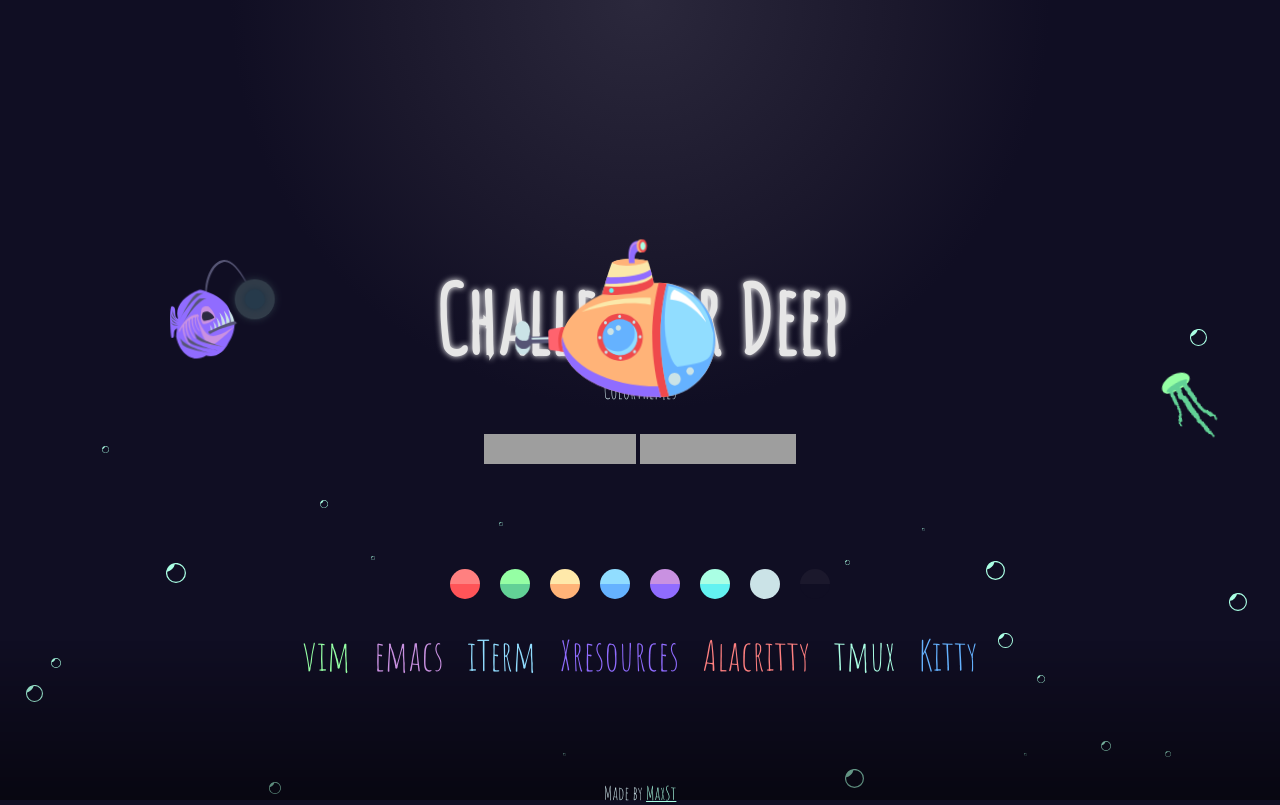
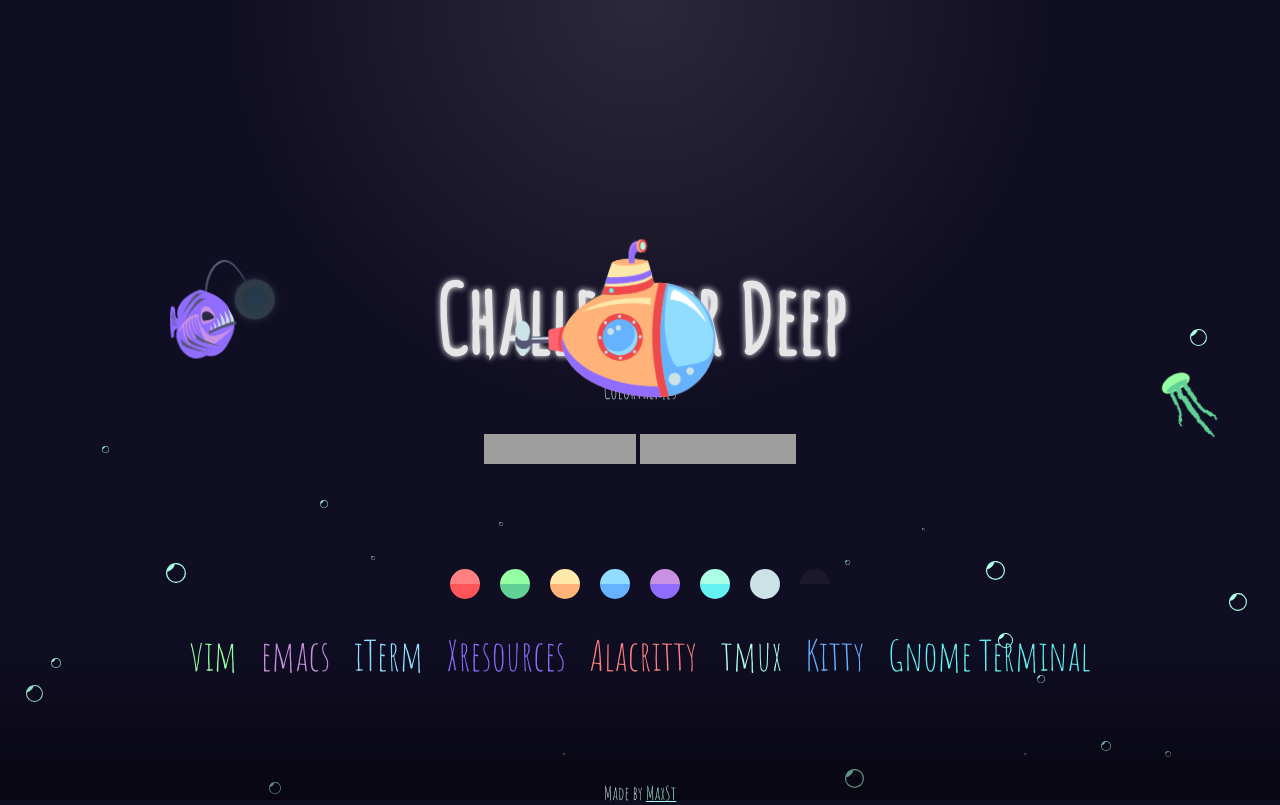
Before and after one commit to challenger-deep-theme/challenger-deep-theme.github.io, a plain HTML site: page index.html in a window 1280 px wide. Drawn offline with Linux system fonts and the light colour scheme; grey boxes are pictures that could not be loaded.

Commit message:
Add Gnome Terminal

```diff
--- a/index.html
+++ b/index.html
@@ -66,6 +66,7 @@
       <a href="https://github.com/challenger-deep-theme/alacritty" class="fg-red">Alacritty</a>
       <a href="https://github.com/challenger-deep-theme/tmux" class="fg-cyan">tmux</a>
       <a href="https://github.com/challenger-deep-theme/kitty" class="fg-blue-d">Kitty</a>
+      <a href="https://github.com/challenger-deep-theme/gnome-terminal" class="fg-cyan-d">Gnome Terminal</a>
     </div>
 
     <span class="madeby">Made by <a href="https://github.com/MaxSt">MaxSt</a></span>
```
